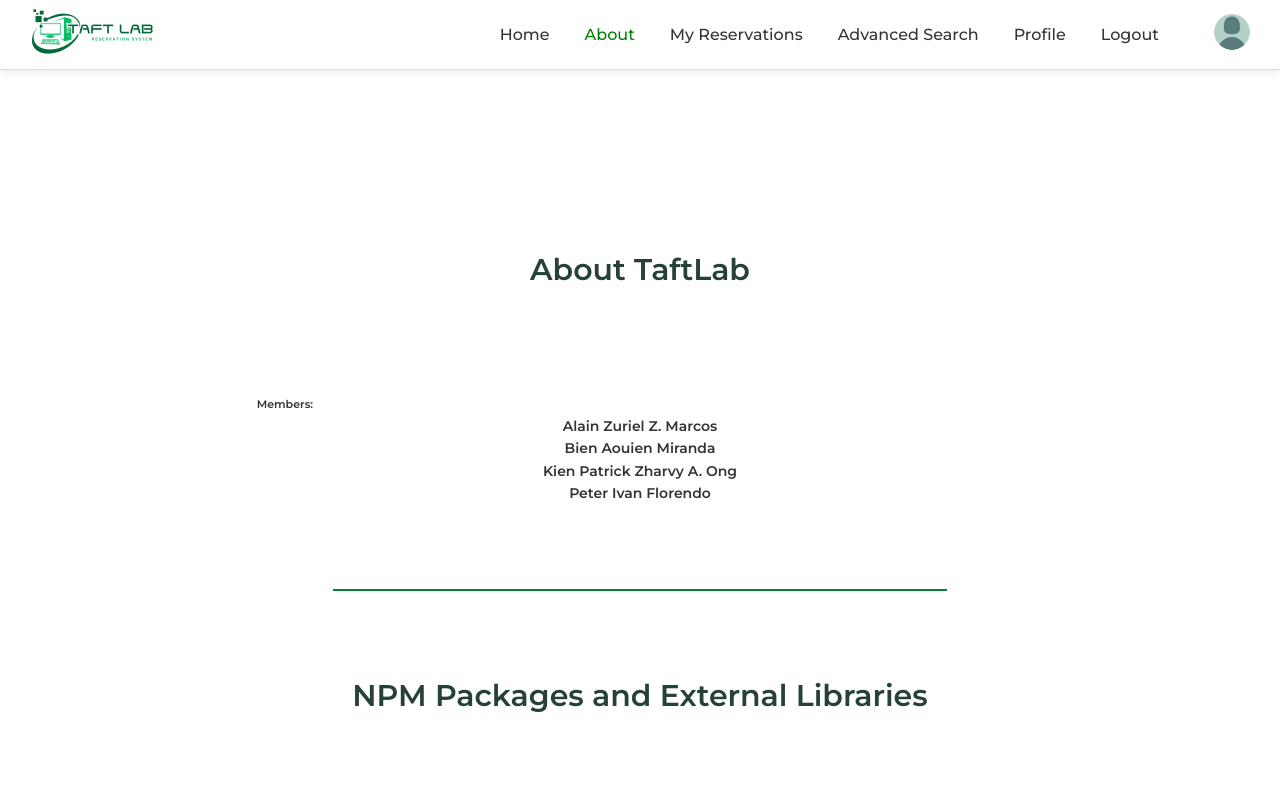
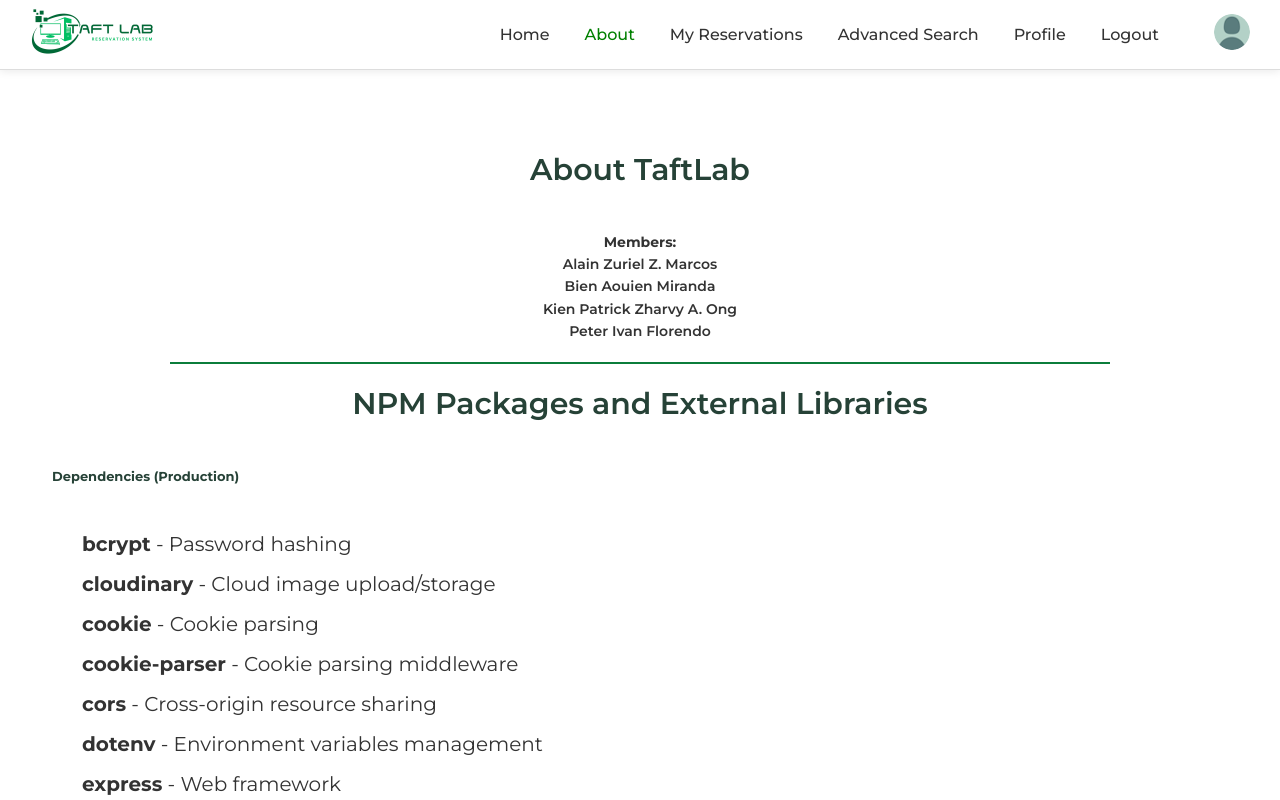
Before and after one commit to Notebook24/CCAPDEV_Taft_Lab, a React (Vite) app in the folder frontend/: page /user/about in a window 1280 px wide. Shown: the top 800 px of the page. Built offline with nearby package versions, Linux system fonts and the light colour scheme; no server answers.

Commit message:
Final version

```diff
--- a/frontend/src/pages/user/About.jsx
+++ b/frontend/src/pages/user/About.jsx
@@ -9,19 +9,15 @@ function About() {
       <div className="about-page-container">
         <div className="about-body">
           <h1 className="about-title">About TaftLab</h1>
-          <br /><br /><br />
-          <p className="about-desc">Members:</p>
+          <p><b>Members:</b></p>
           <p>Alain Zuriel Z. Marcos</p>
           <p>Bien Aouien Miranda</p>
           <p>Kien Patrick Zharvy A. Ong</p>
           <p>Peter Ivan Florendo</p>
 
-          <br /><br /><br />
           <hr />
-          <br /><br /><br />
 
           <h1 className="about-title">NPM Packages and External Libraries</h1>
-          <br /><br /><br />
 
           <div className="about-desc">
             <h3>Dependencies (Production)</h3>
@@ -44,8 +40,6 @@ function About() {
               <li><strong>swiper</strong> - Touch slider/carousel</li>
             </ul>
 
-            <br />
-
             <h3>Dev Dependencies</h3>
             <ul>
               <li><strong>@eslint/js</strong> - ESLint JavaScript config</li>
@@ -59,15 +53,12 @@ function About() {
               <li><strong>vite</strong> - Build tool and dev server</li>
             </ul>
 
-            <br />
 
             <h3>External Third-Party Libraries (CDN/Fonts)</h3>
             <ul>
               <li><strong>Google Fonts (Montserrat)</strong> - Font family - https://fonts.googleapis.com/css2?family=Montserrat:wght@400;500;600;700&display=swap</li>
               <li><strong>Swiper CDN</strong> - https://unpkg.com/swiper@8/swiper-bundle.min.js</li>
             </ul>
-
-            <br />
 
             <h3>Built-in Node.js Modules (no install needed)</h3>
             <ul>
--- a/frontend/src/style/user_css/About.css
+++ b/frontend/src/style/user_css/About.css
@@ -17,8 +17,7 @@
 .about-body {
     flex: 1;
     position: relative;
-    max-width: 900px;
-    margin: 100px auto;
+    max-width: 95%;
     padding: 0 20px;
     text-align: center;
 }
@@ -32,7 +31,7 @@
 }
 
 .about-desc {
-    font-size: 1.1rem;
+    font-size: 2rem;
     line-height: 1.8;
     color: #333;
     text-align: left;
@@ -57,6 +56,7 @@
 }
 
 .about-desc p {
+    text-align: center;
     margin: 10px 0;
 }
 
```
